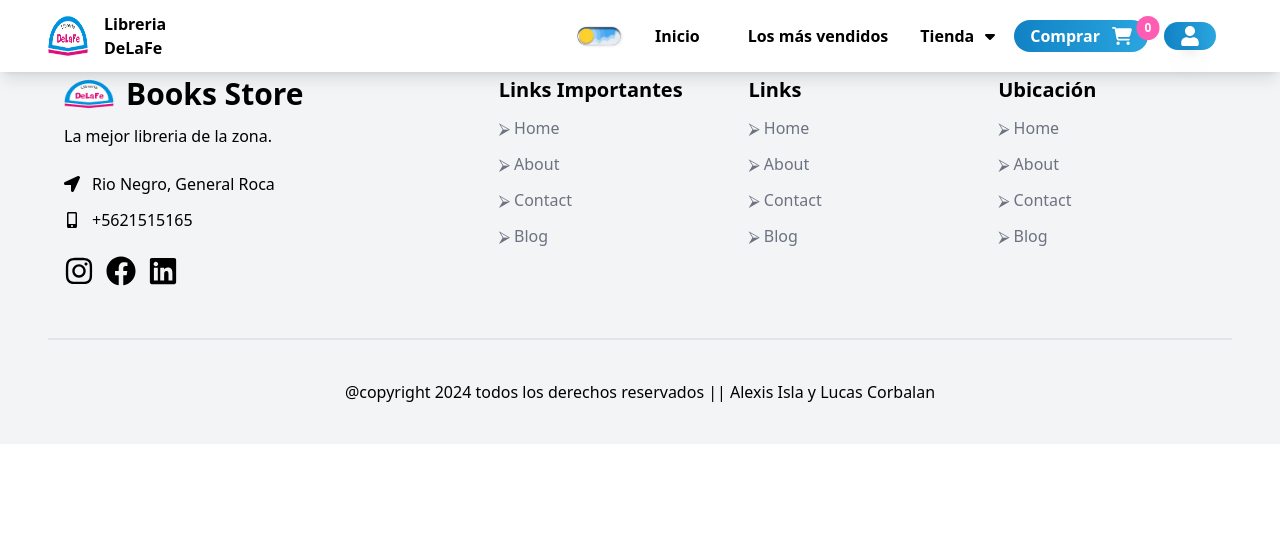
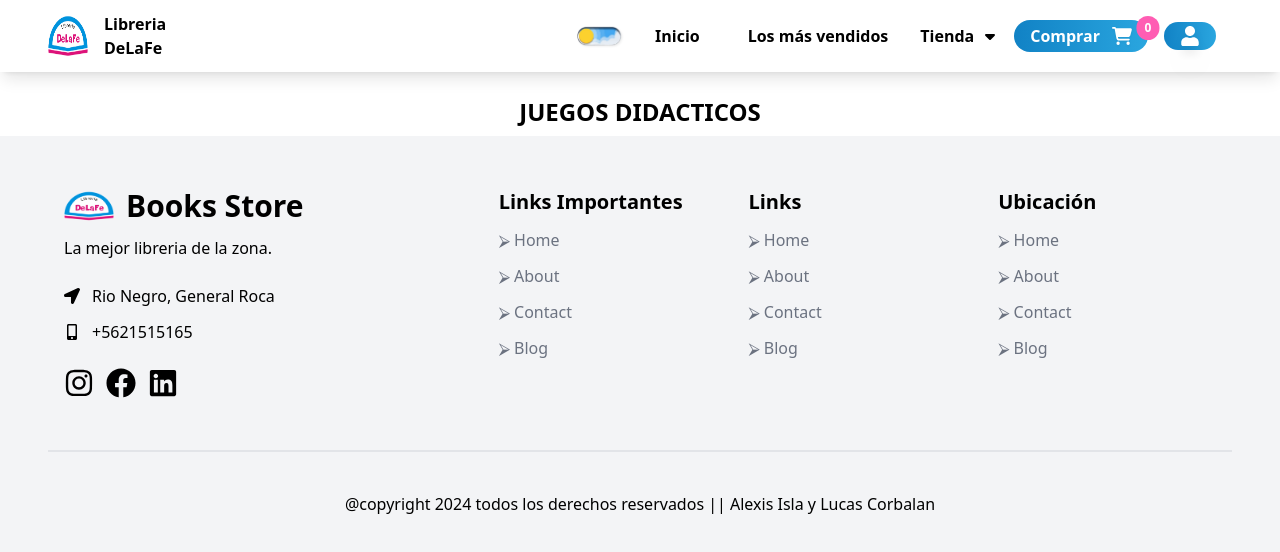
Before and after one commit to pioneer-advanced-it-solutions/libreria, a React (Vite) app: page /JuegosDidacticos in a window 1280 px wide. Shown: the top 552 px of the page. Built offline with nearby package versions, Linux system fonts and the light colour scheme.

Commit message:
added content to the folder manga-comics and didactic games

```diff
--- a/src/components/GamesDidactic/GamesDidactic.jsx
+++ b/src/components/GamesDidactic/GamesDidactic.jsx
@@ -1,7 +1,19 @@
 import React from "react";
 
 const GamesDidactic = () => {
-  return <div>Juegos Didacticos</div>;
+  return (
+    <div className="bg-white dark:bg-gray-900 dark:text-white">
+      <div className="max-w-7xl mx-auto pt-12 pb-2 sm:px-6 lg:px-8 ">
+        <h1
+          data-aos="zoom-out"
+          data-aos-duration="500"
+          className="text-2xl sm:text-6xl lg:text-2xl font-bold text-center pt-12"
+        >
+          JUEGOS DIDACTICOS
+        </h1>
+      </div>
+    </div>
+  );
 };
 
 export default GamesDidactic;
--- a/src/components/MangaAndComics/MangaAndComics.jsx
+++ b/src/components/MangaAndComics/MangaAndComics.jsx
@@ -1,7 +1,19 @@
 import React from "react";
 
 const MangaAndComics = () => {
-  return <div> Manga y Comics</div>;
+  return (
+    <div className="bg-white dark:bg-gray-900 dark:text-white">
+      <div className="max-w-7xl mx-auto pt-12 pb-2 sm:px-6 lg:px-8 ">
+        <h1
+          data-aos="zoom-out"
+          data-aos-duration="500"
+          className="text-2xl sm:text-6xl lg:text-2xl font-bold text-center pt-12"
+        >
+          MANGA Y COMICS
+        </h1>
+      </div>
+    </div>
+  );
 };
 
 export default MangaAndComics;
--- a/src/components/Products/Products.jsx
+++ b/src/components/Products/Products.jsx
@@ -2,7 +2,6 @@ import { useState } from "react";
 import { FaStar } from "react-icons/fa6";
 import ServicesData from "../Services/ServiceData";
 import useCartStore from "../../Store.js";
-import { GiBlackBook } from "react-icons/gi";
 
 const Products = () => {
   const addToCart = useCartStore((state) => state.addToCart);
```
